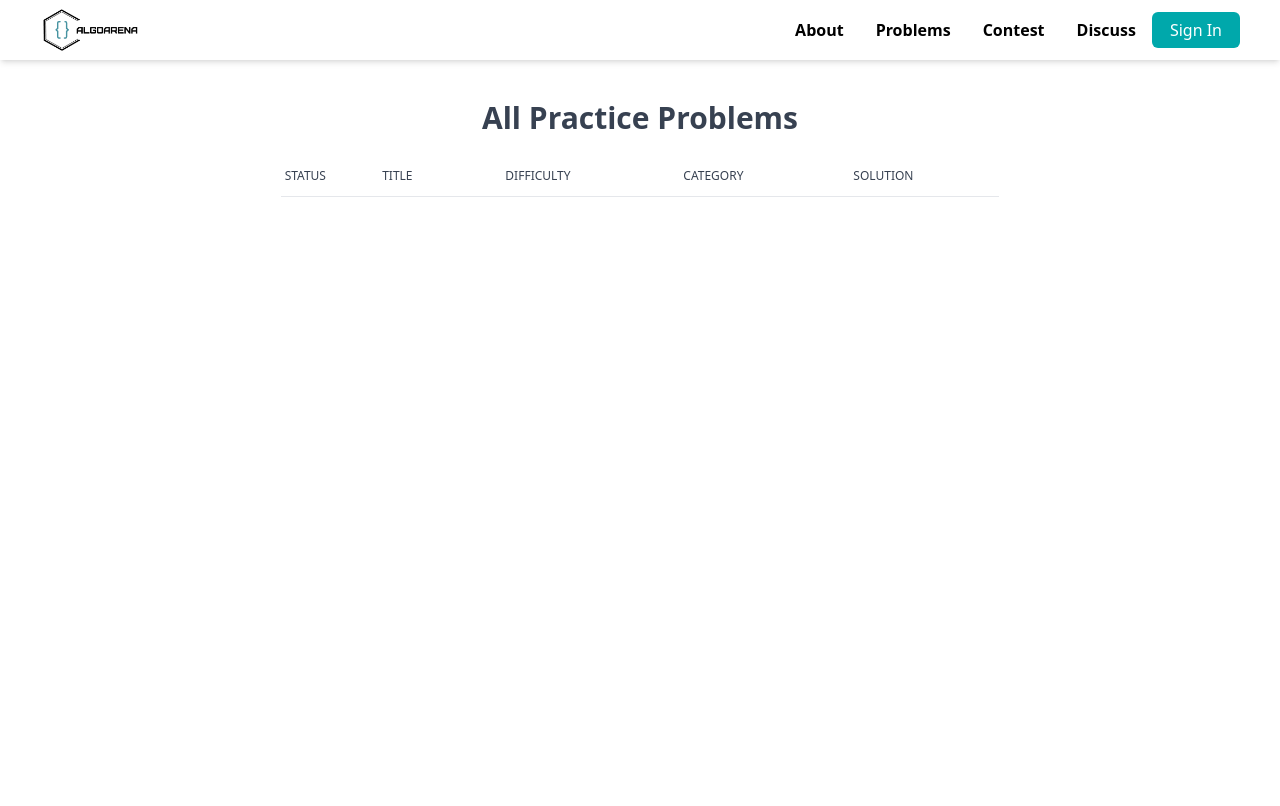
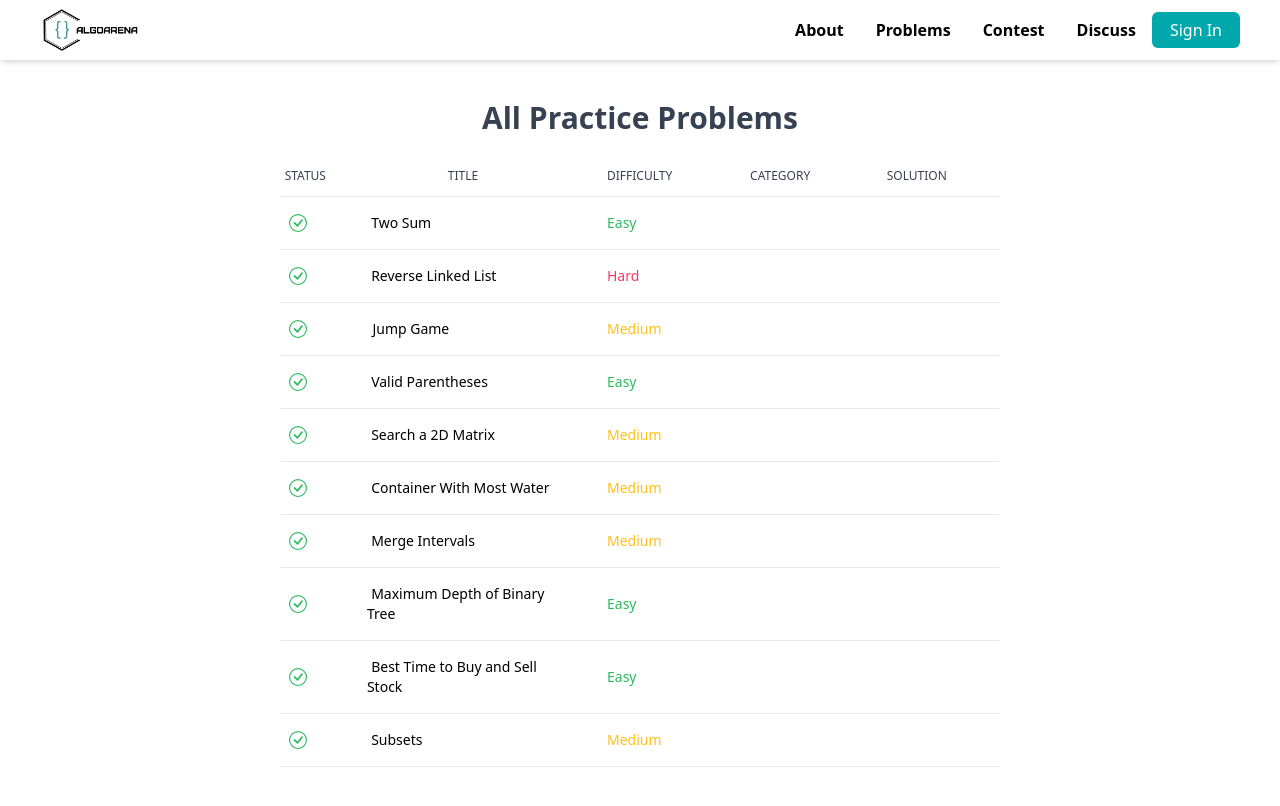
Before and after one commit to Pratyushs411/AlgoArena, a Next.js app in the folder algoarena/: page / in a window 1280 px wide. Built offline with nearby package versions, Linux system fonts and the light colour scheme.

Commit message:
problem table

```diff
--- a/algoarena/package.json
+++ b/algoarena/package.json
@@ -14,6 +14,7 @@
     "react": "^18",
     "react-dom": "^18",
     "react-firebase-hooks": "^5.1.1",
+    "react-youtube": "^10.1.0",
     "recoil": "^0.7.7"
   },
   "devDependencies": {
--- /dev/null
+++ b/algoarena/src/components/problemTable/problemTable.tsx
@@ -0,0 +1,47 @@
+import Link from "next/link";
+import React, { useEffect, useState } from "react";
+import { BsCheckCircle } from "react-icons/bs";
+import { AiFillYoutube } from "react-icons/ai";
+import { IoClose } from "react-icons/io5";
+import YouTube from "react-youtube";
+import { collection, doc, getDoc, getDocs, orderBy, query } from "firebase/firestore";
+import { auth, firestore } from "@/firebase/firebase";
+//import { DBProblem } from "@/utils/types/problem";
+import { useAuthState } from "react-firebase-hooks/auth";
+import {problems} from "@/mockProblems/problems"
+type problemTableProps = {
+
+};
+
+const problemTable:React.FC<problemTableProps> = () => {
+
+    return (
+        <tbody className='text-white'>
+        {problems.map((problem, idx) => {
+            const difficulyColor =
+            problem.difficulty === "Easy"? "text-dark-green-s": problem.difficulty === "Medium"? "text-dark-yellow": "text-dark-pink";
+            return (
+                <tr className="bg-white border-b border-gray-200" key={problem.id}>
+                    <th className='px-2 py-4 font-medium whitespace-nowrap text-dark-green-s'>
+                    <BsCheckCircle size={18} />
+                        </th>
+                        <td className='px-6 py-4' style={{ width: "190px" }}>
+								(
+									<Link
+										 href={`/problem/${problem.id}`}
+										className='hover:text-blue-600 cursor-pointer text-black'
+										target='_blank'
+									>
+										{problem.title}
+									</Link>
+								)
+							</td>
+                            <td className={`px-6 py-4 ${difficulyColor}`}>{problem.difficulty}</td>
+                        </tr>
+            );
+        })
+        }
+    </tbody>
+    )
+}
+export default problemTable;
--- a/algoarena/src/pages/index.tsx
+++ b/algoarena/src/pages/index.tsx
@@ -1,5 +1,6 @@
 import Head from "next/head"
 import Topbar from "@/components/topbar/topbar";
+import ProblemTable from "@/components/problemTable/problemTable"
 export default function Home() {
   return (
     <>
@@ -15,12 +16,12 @@ export default function Home() {
 						<div className='max-w-[1200px] mx-auto sm:w-7/12 w-full animate-pulse'>
 						</div>
 					<table className='text-sm text-left text-gray-500 dark:text-gray-400 sm:w-7/12 w-full max-w-[1200px] mx-auto'>
-							<thead className='text-xs text-gray-700 uppercase dark:text-gray-400 border-b '>
+							<thead className='text-xs text-gray-700 uppercase dark:text-gray-400 border-b'>
 								<tr>
 									<th scope='col' className='px-1 py-3 w-0 font-medium'>
 										Status
 									</th>
-									<th scope='col' className='px-6 py-3 w-0 font-medium'>
+									<th scope='col' className='px-6 py-3 w-0 font-medium text-center'>
 										Title
 									</th>
 									<th scope='col' className='px-6 py-3 w-0 font-medium'>
@@ -35,6 +36,7 @@ export default function Home() {
 									</th>
 								</tr>
 							</thead>
+              <ProblemTable/>
 					</table>
 				</div>
     </main>
--- a/algoarena/tailwind.config.js
+++ b/algoarena/tailwind.config.js
@@ -30,6 +30,7 @@ module.exports = {
 				"dark-green-s": "rgb(44 187 93)",
 				"dark-blue-s": "rgb(10 132 255)",
         "turquoise": "rgb(0, 168, 171)",
+		"light-turquoise":"rgb(218,244,240)"
 			},
 		},
 	},
```
Also changed, not shown: 1 other file (tests, documents, lock files or other folders).
